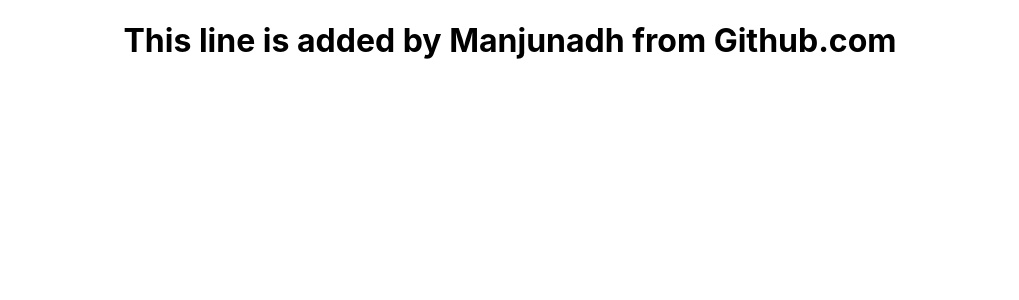
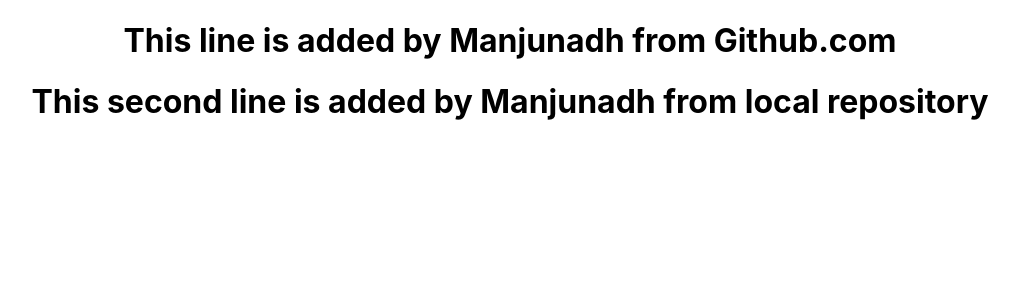
Before and after one commit to manjunadhb/Batch2303PulseRep, a React (Create React App) app: page / in a window 1280 px wide. Shown: the top 300 px of the page, without its empty margins (130-1149 px from the left). Built offline with nearby package versions, Linux system fonts and the light colour scheme.

Commit message:
added second heading

```diff
--- a/src/App.js
+++ b/src/App.js
@@ -1,10 +1,11 @@
-import logo from './logo.svg';
-import './App.css';
+import logo from "./logo.svg";
+import "./App.css";
 
 function App() {
   return (
     <div className="App">
       <h1>This line is added by Manjunadh from Github.com</h1>
+      <h1>This second line is added by Manjunadh from local repository</h1>
     </div>
   );
 }
```
